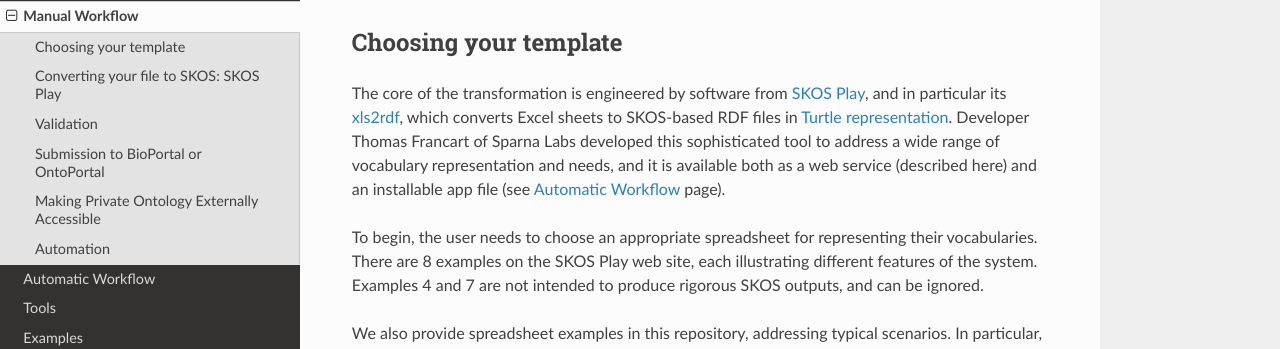
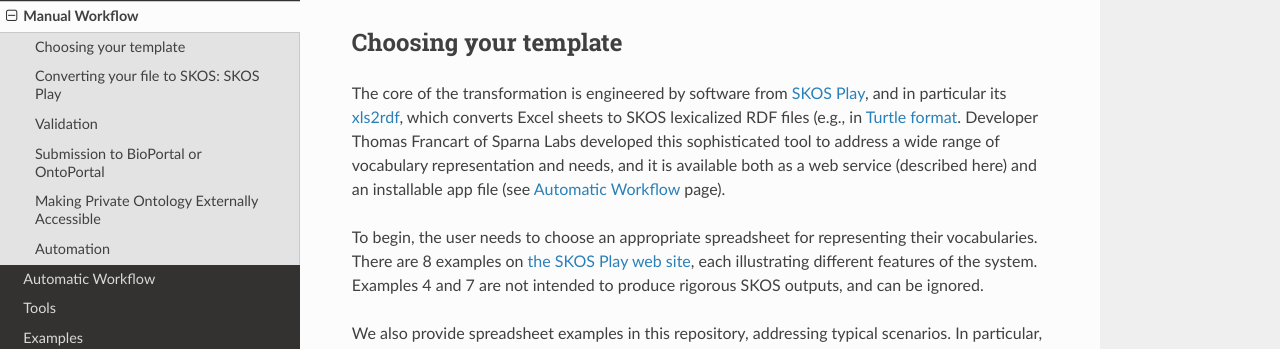
Before and after one commit to fair-data-collective/excel2rdf-site, an MkDocs documentation site: the page built from docs/ManualWorkflow.md, in a window 1280 px wide and 1400 px high, scrolled down 344 px. Shown: the part 150-499 px from the top of the window. Built offline with MkDocs 1.6.1, drawn with Linux system fonts in a browser that asks for light colours; nearby versions of some CDN libraries; some of the changed text lies outside the part shown.

Commit message:
a few minor updates

```diff
--- a/docs/ManualWorkflow.md
+++ b/docs/ManualWorkflow.md
@@ -17,13 +17,13 @@ Instructions for automating the process are described in [Automatic Workflow](./
 ## Choosing your template
 
 The core of the transformation is engineered by software from [SKOS Play](https://labs.sparna.fr/skos-play/),
-and in particular its [xls2rdf](https://labs.sparna.fr/skos-play/convert), which converts Excel sheets to SKOS-based RDF files in [Turtle representation](<https://en.wikipedia.org/wiki/Turtle_(syntax)>).
+and in particular its [xls2rdf](https://labs.sparna.fr/skos-play/convert), which converts Excel sheets to SKOS lexicalized RDF files (e.g., in [Turtle format](<https://en.wikipedia.org/wiki/Turtle_(syntax)>).
 Developer Thomas Francart of Sparna Labs developed this sophisticated tool
 to address a wide range of vocabulary representation and needs,
 and it is available both as a web service (described here) and an installable app file (see [Automatic Workflow](./AutomaticWorkflow.md) page).
 
 To begin, the user needs to choose an appropriate spreadsheet for representing their vocabularies.
-There are 8 examples on the SKOS Play web site, each illustrating different features of the system.
+There are 8 examples on [the SKOS Play web site](https://labs.sparna.fr/skos-play/convert#excel-file-structure), each illustrating different features of the system.
 Examples 4 and 7 are not intended to produce rigorous SKOS outputs, and can be ignored.
 
 We also provide spreadsheet examples in this repository, addressing typical scenarios.
```
Also changed, not shown: other parts of docs/ManualWorkflow.md (+1 -1 lines).
